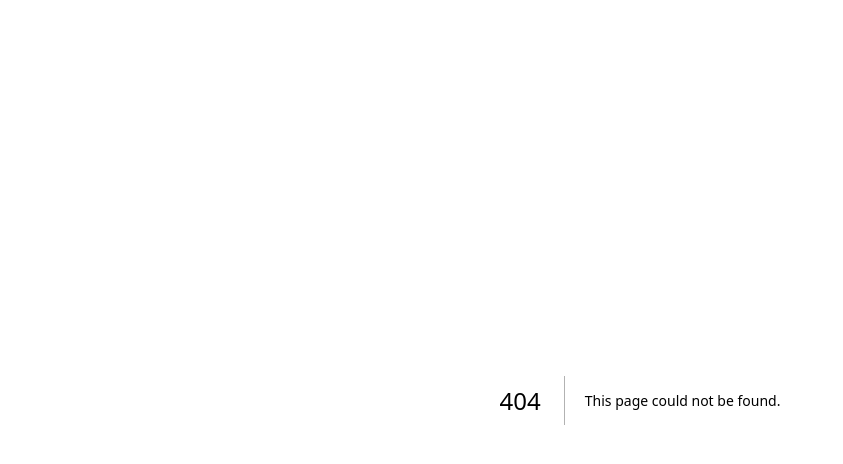
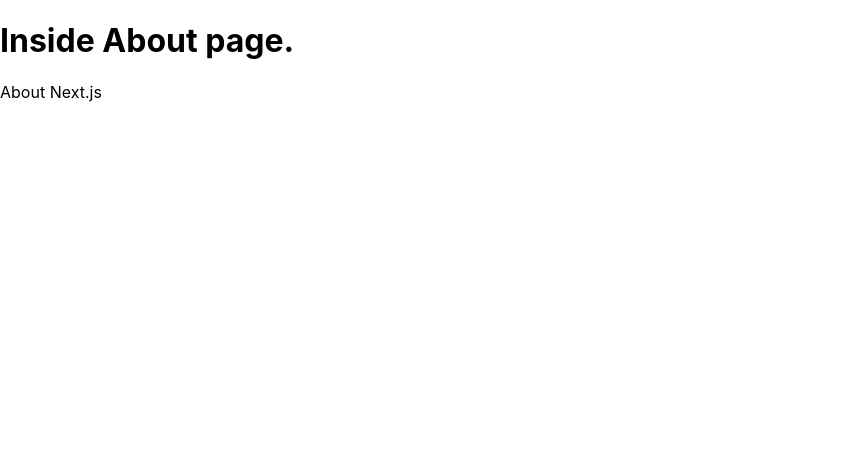
Before and after one commit to ayushrastogi689/Getting-started-with-Next.js, a Next.js app in the folder first-next-app/: page /about in a window 1280 px wide. Before the commit this address had no page. Shown: the top 464 px of the page, without its empty margins (0-843 px from the left). Built offline with nearby package versions, Linux system fonts and the light colour scheme.

Commit message:
Added about page

```diff
--- /dev/null
+++ b/first-next-app/pages/about.js
@@ -0,0 +1,12 @@
+import React from "react";
+
+function About(){
+    return(
+        <div>
+            <h1>Inside About page.</h1>
+            <p>About Next.js</p>
+        </div>
+    )
+}
+
+export default About;
```
